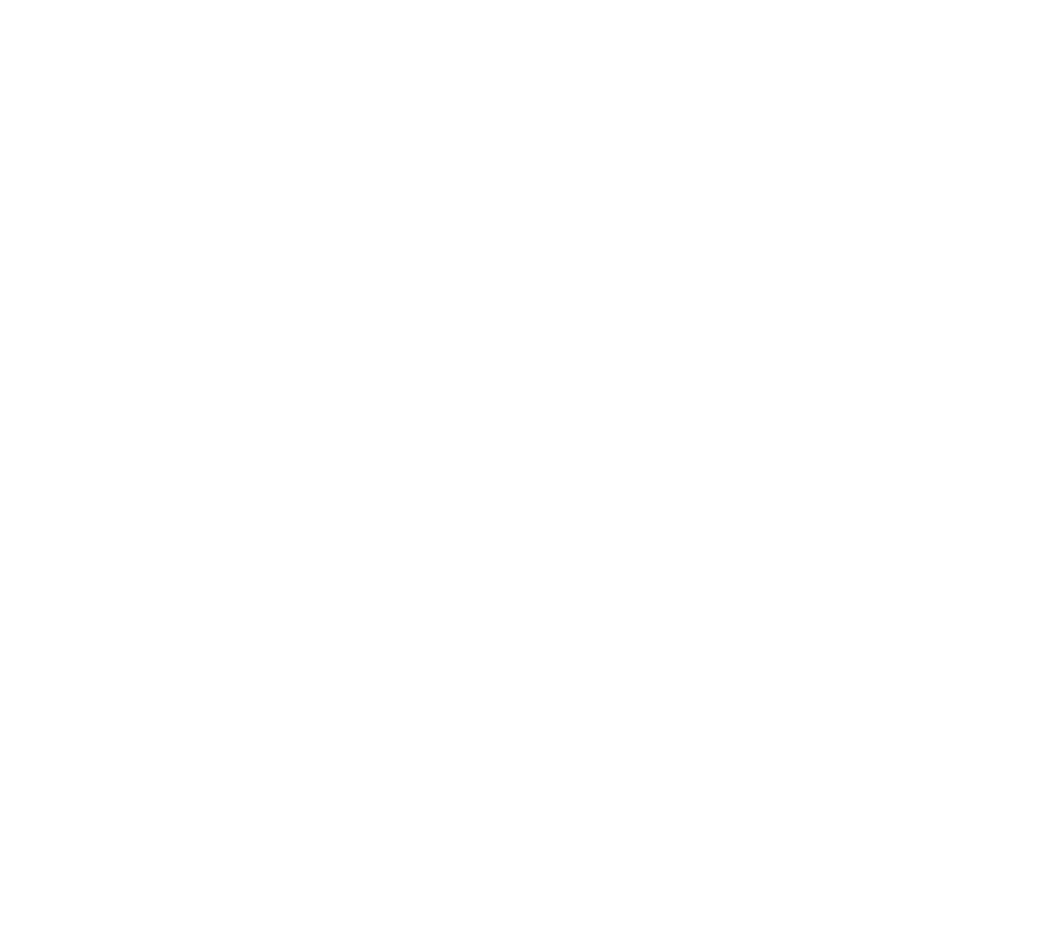
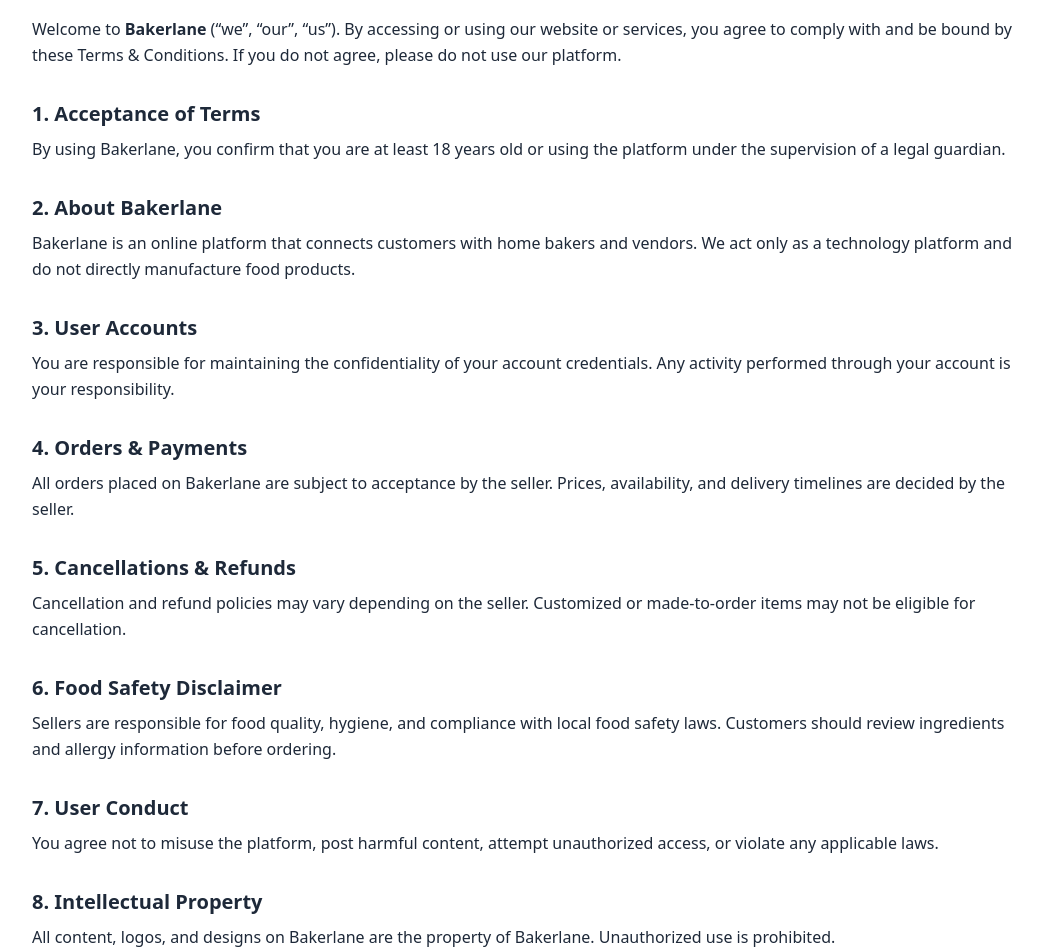
Before and after one commit to billalcoder/Homebacker-frontend, a React (Vite) app: page /terms in a window 1280 px wide. Before the commit this address had no page. Shown: the part 120-1072 px from the top of the page, without its empty margins (112-1155 px from the left). Before the commit the page ends 800 px from the top, so only its background shows below. Built offline with nearby package versions, Linux system fonts and the light colour scheme.

Commit message:
fix the bug

```diff
--- a/src/components/ProductItem.jsx
+++ b/src/components/ProductItem.jsx
@@ -25,9 +25,8 @@
             <span className="bg-amber-100 text-amber-800 text-xs px-2 py-0.5 rounded-full font-medium">
               {product.category}
             </span>
-            <span>Stock: <span className={product.stock < 5 ? 'text-red-500 font-bold' : 'text-stone-700'}>{product.stock}</span></span>
           </div>
-          <p className="text-amber-600 font-bold mt-1">${product.price}</p>
+          <p className="text-amber-600 font-bold mt-1">₹{product.price}</p>
         </div>
       </div>
 
--- a/src/main.jsx
+++ b/src/main.jsx
@@ -14,7 +14,7 @@
 const Login = lazy(() => import("./pages/Login"));
 const Settings = lazy(() => import("./pages/Settings"));
 const Support = lazy(() => import("./pages/Support"));
-
+const TermsAndConditions = lazy(() => import("./pages/TermsAndConditions"))
 /* 🔥 Dashboard Layout + Pages */
 const DashboardLayout = lazy(() => import("./layout/DashboardLayout"));
 const DashboardHome = lazy(() => import("./pages/Dashboard"));
@@ -36,7 +36,7 @@
       { path: "login", element: <Login /> },
       { path: "settings", element: <Settings /> },
       { path: "support", element: <Support /> },
-
+      { path: "terms", element: <TermsAndConditions /> },
       /* 🔥 DASHBOARD ROUTES */
       {
         path: "dashboard",
--- a/src/pages/Order.jsx
+++ b/src/pages/Order.jsx
@@ -70,7 +70,7 @@
     try {
       // Calling your specific endpoint to get single order details
       // Ensure your route is mounted at /client/order/:id
-      const response = await fetch(`http://localhost:4000/order/get/${orderSummary._id}`, {
+      const response = await fetch(`${import.meta.env.VITE_BASEURL}/order/get/${orderSummary._id}`, {
         credentials: "include"
       });
       const result = await response.json();
@@ -219,8 +219,6 @@
                 )}
               </div>
 
-              {/* Customer Info (From Populate) */}
-              {console.log(selectedOrder)}
               {!loadingDetails && selectedOrder.userId && (
                 <div className="border-t border-stone-100 pt-4">
                   <h4 className="font-bold text-stone-700 mb-2 text-sm uppercase">Customer</h4>
--- a/src/pages/RazorpaySubscriptionPage.jsx
+++ b/src/pages/RazorpaySubscriptionPage.jsx
@@ -10,7 +10,7 @@
     try {
       setLoading(true);
       // Using port 4000 as per your snippet
-      const res = await fetch("http://localhost:4000/payment/create-subscription", {
+      const res = await fetch(`${import.meta.env.VITE_BASEURL}/payment/create-subscription`, {
         method: "POST",
         headers: {
             "Content-Type": "application/json"
--- a/src/pages/Register.jsx
+++ b/src/pages/Register.jsx
@@ -204,8 +204,15 @@
                                     className="h-4 w-4 text-amber-600 focus:ring-amber-500 border-gray-300 rounded cursor-pointer"
                                 />
                                 <label htmlFor="terms" className="ml-2 block text-sm text-stone-600">
-                                    I agree to the <a href="#" className="text-amber-600 hover:underline">Terms of Service</a>
+                                    I agree to the{" "}
+                                    <Link
+                                        to="/terms"
+                                        className="text-amber-600 hover:underline font-medium"
+                                    >
+                                        Terms of Service
+                                    </Link>
                                 </label>
+
                             </div>
 
                             <Button
--- a/src/pages/ShopPage.jsx
+++ b/src/pages/ShopPage.jsx
@@ -361,11 +361,7 @@
                 name="shopCategory" value={data.shopCategory} onChange={onChange}
                 className="w-full mt-1 p-3 border border-gray-200 rounded-lg text-gray-700 bg-gray-50 focus:bg-white focus:ring-2 focus:ring-blue-100 outline-none transition-all"
               >
-                <option value="General">General</option>
                 <option value="Bakery">Bakery</option>
-                <option value="Clothing">Clothing</option>
-                <option value="Electronics">Electronics</option>
-                <option value="Services">Services</option>
                 <option value="Food">Food & Beverage</option>
               </select>
             </div>
--- /dev/null
+++ b/src/pages/TermsAndConditions.jsx
@@ -0,0 +1,133 @@
+import React from "react";
+
+const TermsAndConditions = () => {
+  return (
+    <div className="max-w-5xl mx-auto px-4 py-10 text-gray-800 leading-relaxed">
+      <h1 className="text-3xl font-bold mb-2">Terms & Conditions</h1>
+      <p className="text-sm text-gray-500 mb-8">
+        Last updated: 28 December 2025
+      </p>
+
+      <p className="mb-6">
+        Welcome to <span className="font-semibold">Bakerlane</span> (“we”, “our”,
+        “us”). By accessing or using our website or services, you agree to comply
+        with and be bound by these Terms & Conditions. If you do not agree, please
+        do not use our platform.
+      </p>
+
+      <h2 className="text-xl font-semibold mt-8 mb-2">
+        1. Acceptance of Terms
+      </h2>
+      <p>
+        By using Bakerlane, you confirm that you are at least 18 years old or
+        using the platform under the supervision of a legal guardian.
+      </p>
+
+      <h2 className="text-xl font-semibold mt-8 mb-2">
+        2. About Bakerlane
+      </h2>
+      <p>
+        Bakerlane is an online platform that connects customers with home bakers
+        and vendors. We act only as a technology platform and do not directly
+        manufacture food products.
+      </p>
+
+      <h2 className="text-xl font-semibold mt-8 mb-2">
+        3. User Accounts
+      </h2>
+      <p>
+        You are responsible for maintaining the confidentiality of your account
+        credentials. Any activity performed through your account is your
+        responsibility.
+      </p>
+
+      <h2 className="text-xl font-semibold mt-8 mb-2">
+        4. Orders & Payments
+      </h2>
+      <p>
+        All orders placed on Bakerlane are subject to acceptance by the seller.
+        Prices, availability, and delivery timelines are decided by the seller.
+      </p>
+
+      <h2 className="text-xl font-semibold mt-8 mb-2">
+        5. Cancellations & Refunds
+      </h2>
+      <p>
+        Cancellation and refund policies may vary depending on the seller.
+        Customized or made-to-order items may not be eligible for cancellation.
+      </p>
+
+      <h2 className="text-xl font-semibold mt-8 mb-2">
+        6. Food Safety Disclaimer
+      </h2>
+      <p>
+        Sellers are responsible for food quality, hygiene, and compliance with
+        local food safety laws. Customers should review ingredients and allergy
+        information before ordering.
+      </p>
+
+      <h2 className="text-xl font-semibold mt-8 mb-2">
+        7. User Conduct
+      </h2>
+      <p>
+        You agree not to misuse the platform, post harmful content, attempt
+        unauthorized access, or violate any applicable laws.
+      </p>
+
+      <h2 className="text-xl font-semibold mt-8 mb-2">
+        8. Intellectual Property
+      </h2>
+      <p>
+        All content, logos, and designs on Bakerlane are the property of
+        Bakerlane. Unauthorized use is prohibited.
+      </p>
+
+      <h2 className="text-xl font-semibold mt-8 mb-2">
+        9. Third-Party Services
+      </h2>
+      <p>
+        Bakerlane may integrate third-party services such as payment gateways or
+        delivery partners. We are not responsible for their actions or policies.
+      </p>
+
+      <h2 className="text-xl font-semibold mt-8 mb-2">
+        10. Limitation of Liability
+      </h2>
+      <p>
+        Bakerlane shall not be liable for indirect or consequential damages
+        arising from the use of the platform.
+      </p>
+
+      <h2 className="text-xl font-semibold mt-8 mb-2">
+        11. Termination
+      </h2>
+      <p>
+        We reserve the right to suspend or terminate your access if these terms
+        are violated.
+      </p>
+
+      <h2 className="text-xl font-semibold mt-8 mb-2">
+        12. Governing Law
+      </h2>
+      <p>
+        These Terms shall be governed by and interpreted in accordance with the
+        laws of India.
+      </p>
+
+      <h2 className="text-xl font-semibold mt-8 mb-2">
+        13. Contact Us
+      </h2>
+      <p>
+        Email:{" "}
+        <a
+          href="mailto:billalshekhani23@gmail.com"
+          className="text-blue-600 hover:underline"
+        >
+          billalshekhani23@gmail.com
+        </a>
+      </p>
+    </div>
+  );
+};
+
+export default TermsAndConditions;
```
